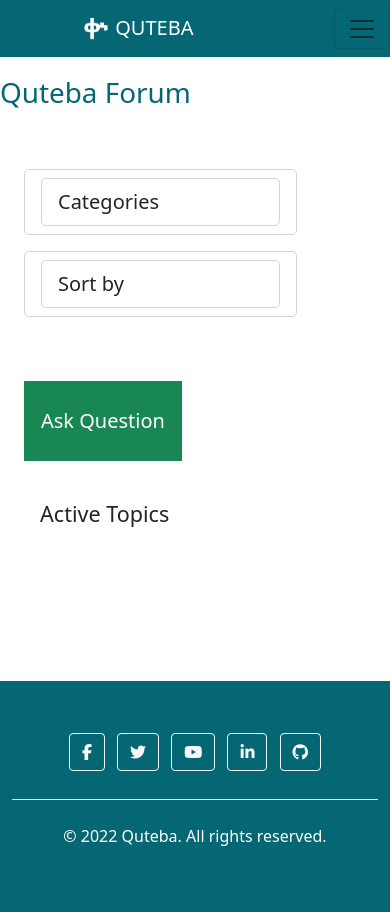
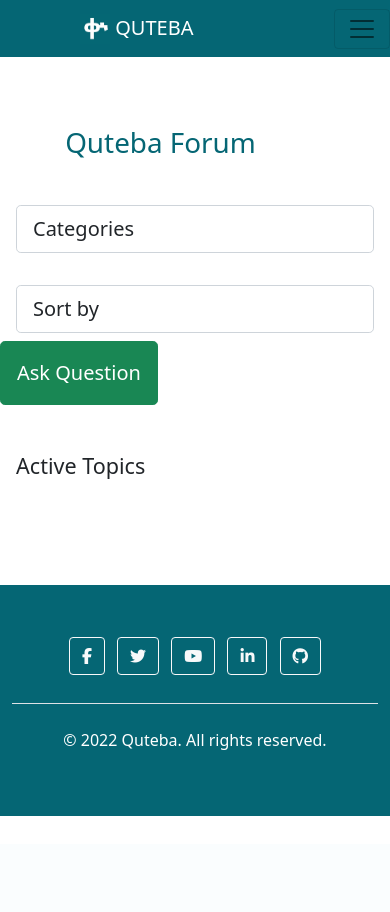
Before and after one commit to Amareteklay/quteba, a Django app: page /forum/ in a window 390 px wide. After the commit the page ends 816 px from the top, so only its background shows below. Run offline with Django 4.2, Linux system fonts and the light colour scheme; data that the repository does not hold is empty; parts of the project's set-up code (start-up, migrations or seed data) failed here and were passed over; some libraries are stand-ins or nearby versions.

Commit message:
bootstrap classes added in forum list

```diff
--- a/qforum/templates/qforum/forum_base.html
+++ b/qforum/templates/qforum/forum_base.html
@@ -5,24 +5,23 @@
 <script src="{% static 'qforum/js/qforum.js'%}"></script>
 {% endblock extrahead%}
 {% block content %}
-
 <!--Code from https://replit.com/talk/learn/DjangoPython-and-HTML-Coding-Campus-Tutorial-1-Create-a-Blog-with-Django/142238?order=new-->
 <!--And https://github.com/Code-Institute-Solutions/Django3blog/blob/master/10_likes/templates/index.html-->
-<div class="container-fluid container">
-  <div class="row blog-cards">
-    <div class="col-10 mt-3 left">
+<div class="container-fluid">
   <div class="row">
-        <div class="forum">
-          <h1>Quteba Forum</h1>
+    <div class="col-10 mt-5 pt-5">
+      <h1 class="text-primary text-center">Quteba Forum</h1>
       <!-- Code from https://www.bootdey.com/snippets/view/bs5-forum-list -->
       <!--<link href="https://code.ionicframework.com/ionicons/2.0.1/css/ionicons.min.css" rel="stylesheet">-->
-          <div class="container">
-            <div class="row">
-              <div class="col-lg-9 mb-3">
-                <div class="row text-left mb-5">
-                  <div class="col-lg-6 mb-3 mb-sm-0">
-                    <div class="dropdown bootstrap-select form-control form-control-lg bg-white bg-op-9 text-sm w-lg-50"
-                      style="width: 100%;">
+    </div>
+    <div class="col-md-1">
+    </div>
+  </div>
+  <div class="row mb-5">
+    <div class="col-md-2">
+    </div>
+    <div class="col-md-2 mb-3 mb-sm-0">
+      <div class="dropdown bootstrap-select form-control-lg bg-white bg-op-9 text-sm w-lg-50">
         <select class="form-control form-control-lg bg-white bg-op-9 text-sm w-lg-50" data-toggle="select"
           tabindex="-98">
           <option value="" disabled selected> Categories </option>
@@ -32,12 +31,11 @@
         </select>
       </div>
     </div>
-                  <div class="col-lg-6 text-lg-right">
-                    <div
-                      class="dropdown bootstrap-select form-control form-control-lg bg-white bg-op-9 ml-auto text-sm w-lg-50"
-                      style="width: 100%;">
-                      <select class="form-control form-control-lg bg-white bg-op-9 ml-auto text-sm w-lg-50"
-                        data-toggle="select" tabindex="-98">
+    <div class="col-md-2">
+      <div class="text-lg-right">
+        <div class="dropdown bootstrap-select form-control-lg bg-white bg-op-9 ml-auto text-sm w-lg-50">
+          <select class="form-control form-control-lg bg-white bg-op-9 ml-auto text-sm w-lg-50" data-toggle="select"
+            tabindex="-98">
             <option class="text-muted"> Sort by </option>
             <option> Votes </option>
             <option> Replies </option>
@@ -46,14 +44,21 @@
         </div>
       </div>
     </div>
+    <div class="col-md-4">
+    <a class="btn btn-lg btn-success p-3" href="{% url 'qforum:create_forum' %}">Ask Question</a>
+    </div>
+  </div>
+  <div class="row mb-5">
+    <div class="col-md-2">
+    </div>
+    <div class="col-md-6">
       {% block details %}
       {% endblock details %}
     </div>
+    <div class="col-md-2">
       {% include 'qforum/side_bar.html' %}
     </div>
-          </div>
-        </div>
-      </div>
+    <div class="col-md-2">
     </div>
   </div>
 </div>
--- a/qforum/templates/qforum/side_bar.html
+++ b/qforum/templates/qforum/side_bar.html
@@ -1,11 +1,4 @@
-<div class="col-lg-3 mb-4 mb-lg-0 px-lg-0 mt-lg-0">
-  <div class="sticky-inner">
-    <a class="btn btn-lg btn-block btn-success rounded-0 py-4 mb-3 bg-op-6 roboto-bold" href="{% url 'qforum:create_forum' %}">Ask
-      Question</a>
-    <div class="bg-white mb-3">
-      <h4 class="px-3 py-4 op-5 m-0">
-        Active Topics
-      </h4>
+     <h4 class="px-3 py-3 pt-0 op-5 m-0"> Active Topics </h4>
       {% for thread in thread_list %}
       <hr class="m-0">
       <div class="pos-relative px-3 py-3">
@@ -16,6 +9,3 @@
           <span class="d-inline-block text-sm text-muted">ago by</span> <a class="d-inline-block text-sm text-muted" href="#">{{thread.name}}</a></p>
       </div>
       {% endfor %}
-    </div>
-  </div>
-</div>
--- a/qforum/templates/qforum/thread_detail.html
+++ b/qforum/templates/qforum/thread_detail.html
@@ -3,7 +3,7 @@
 
 {% block details %}
 <div class="card row-hover pos-relative px-3">
-  <div class="row align-items-center">
+  <div class="row shadow-lg align-items-center">
     <div class="col-md-8 mb-3 mb-sm-0">
       <img class="rounded-circle article-img profile-img" src="{{ thread.name.profile.image.url }}">
       <a class="text-black" href="#"> {{thread.name}}</a>
--- a/qforum/templates/qforum/thread_list.html
+++ b/qforum/templates/qforum/thread_list.html
@@ -3,17 +3,19 @@
 
 {% block details %}
                 {% for thread in thread_list %}
-                <div class="card row-hover pos-relative px-3 mb-3 rounded-2">
-                  <div class="row align-items-center">
+                <div class="card shadow-lg row-hover pos-relative px-3 mb-3 rounded-2">
+                  <div class="row pb-3 align-items-center">
                     <div class="col-md-8 mb-3 mb-sm-0">
                       <img class="rounded-circle article-img profile-img" src="{{ thread.name.profile.image.url }}">
                       <a class="text-black" href="#"> {{thread.name}}</a> <span class="op-6 text-muted">| {{ thread.created_on|timesince }} ago</span>
-                      <h5>
+                      <h5 class="pt-3 px-3">
                         <a href="{% url 'qforum:thread_detail' thread.slug %}" class="text-primary">{{ thread.topic|title}}</a>
                       </h5>
-                      <p> {{thread.description|safe}} </p>
+                      <div class="px-3">
+                       {{thread.description|safe}}
+                      </div>
                     </div>
-                    <div>
+                    <div class="px-4">
                      <span class="d-inline-block text-sm text-muted"><i class="fa-solid fa-thumbs-up"></i> 14 Likes </span>
                       <span class="d-inline-block text-sm text-muted"><i class="fa-solid fa-comments"></i> {{thread.comments.count}} Comments </span>
                       <span class="d-inline-block text-sm text-muted"> <i class="fa-solid fa-eye"></i> 90 Views</span>
```
Lines whose indentation alone changed are shown as unchanged.
